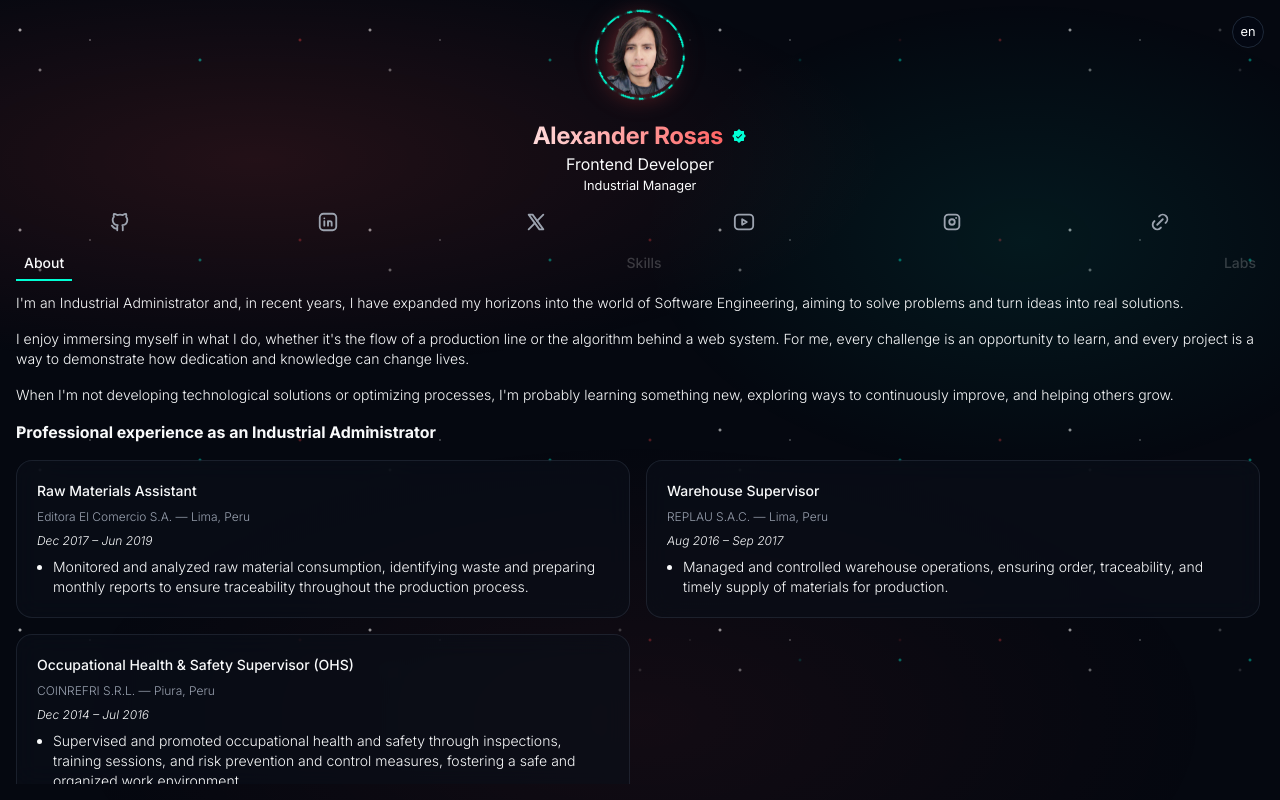
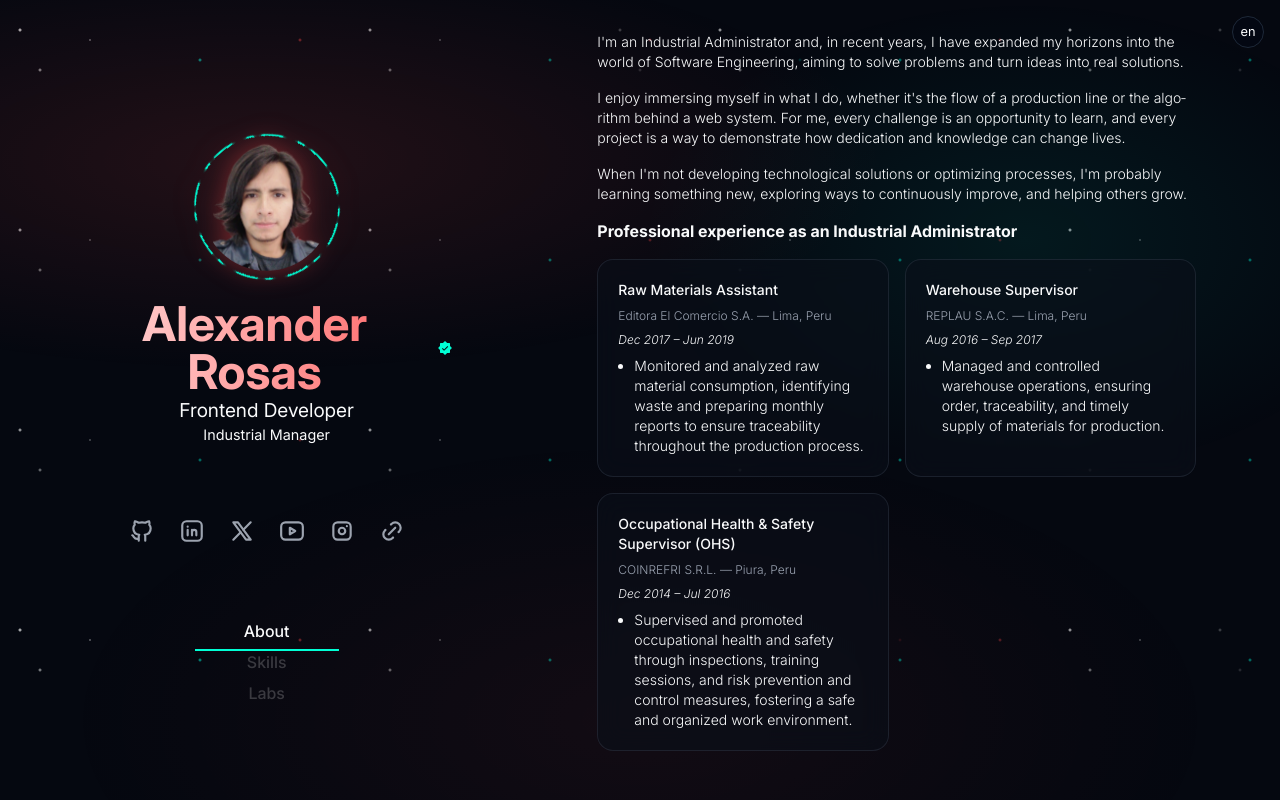
Before and after one commit to aleroses/aleroses.github.io, a React (Vite) app: page / in a window 1280 px wide. Built offline with nearby package versions, Linux system fonts and the light colour scheme.

Commit message:
style: add styles for tablet and desktop

```diff
--- a/src/App.jsx
+++ b/src/App.jsx
@@ -12,7 +12,6 @@ import { LabsPage } from "./pages/LabsPage";
 import { Navbar } from "./components/Navbar";
 import { LanguageContext } from "./context/LanguageContext";
 import { LanguageButton } from "./components/LanguageButton";
-import { DarkMode } from "./components/DarkMode";
 import { BackgroundGalaxy } from "./components/background/BackgroundGalaxy";
 
 function App() {
@@ -24,13 +23,17 @@ function App() {
 
   return (
     <BackgroundGalaxy>
-      {/* <section className="relative flex h-full w-full max-w-sm flex-col"> */}
+      <div className="flex min-h-screen flex-col md:flex-row md:gap-8 lg:gap-36">
+        <aside className="shrink-0 md:flex md:w-1/2 md:flex-col md:justify-center md:gap-14 lg:w-1/3">
+          <div className="">
             <Header />
             <ProfileHeader />
+          </div>
           <SocialMedia />
+          <Navbar />
+        </aside>
 
         <LanguageButton handleClick={handleLanguage} language={language} />
-      <Navbar />
 
         <section className="relative overflow-hidden">
           <Routes>
@@ -40,9 +43,8 @@ function App() {
 
             <Route path="/*" element={<Navigate to="/" />} />
           </Routes>
-        {/* <DarkMode /> */}
         </section>
-      {/* </section> */}
+      </div>
     </BackgroundGalaxy>
   );
 }
--- a/src/components/Experience.jsx
+++ b/src/components/Experience.jsx
@@ -1,6 +1,6 @@
 export const Experience = ({ newLang }) => {
   return (
-    <div className="grid grid-cols-1 gap-4 sm:grid-cols-2">
+    <div className="grid grid-cols-1 gap-4 sm:grid-cols-2 md:grid-cols-1 lg:grid-cols-2">
       {newLang.content.aboutMeContent.experience.items.map((job, index) => (
         <div
           key={index}
--- a/src/components/LabLink.jsx
+++ b/src/components/LabLink.jsx
@@ -32,7 +32,7 @@ export const LabLink = ({
         </span>
       ) : (
         <Icon
-          className="text-(--icon-base) transition-all duration-300 group-hover:scale-110 group-hover:text-(--icon-hover) group-hover:drop-shadow-[0_0_12px_var(--icon-shadow)]"
+          className="text-(--icon-base) transition-all duration-300 group-hover:scale-110 group-hover:text-(--icon-hover) group-hover:drop-shadow-[0_0_12px_var(--icon-shadow)] md:h-6.5 md:w-6.5"
           size={22}
         />
       )}
--- a/src/components/Navbar.jsx
+++ b/src/components/Navbar.jsx
@@ -4,8 +4,6 @@ import { LanguageContext } from "../context/LanguageContext";
 
 import en from "/src/translations/en.json";
 import es from "/src/translations/es.json";
-
-import app from "../styles/App.module.css";
 
 const NAV_ITEMS = [
   { to: "/", key: "aboutMe" },
@@ -19,13 +17,13 @@ export const Navbar = () => {
   const t = (en[language] || es[language]).navbar;
 
   return (
-    <nav className="my-4 flex w-full justify-between">
+    <nav className="my-4 flex w-full justify-between sm:justify-around md:flex-col md:items-center">
       {NAV_ITEMS.map(({ to, key }) => (
         <NavLink
           key={to}
           to={to}
           className={({ isActive }) =>
-            `relative px-2 py-1 text-sm font-medium transition-all duration-300 after:absolute after:-bottom-1 after:left-0 after:h-0.5 after:w-full after:origin-left after:scale-x-0 after:bg-[#00ffd5] after:transition-transform after:duration-300 hover:after:scale-x-100 ${
+            `relative px-2 py-1 text-sm font-medium transition-all duration-300 after:absolute after:-bottom-1 after:left-0 after:h-0.5 after:w-full after:origin-left after:scale-x-0 after:bg-[#00ffd5] after:transition-transform after:duration-300 hover:after:scale-x-100 md:flex md:w-36 md:justify-center md:text-[1rem] ${
               isActive
                 ? "after:scale-x-100"
                 : "text-white/20 hover:text-white hover:drop-shadow-[0_0_6px_#ff4d4d]"
--- a/src/components/ProfileHeader.jsx
+++ b/src/components/ProfileHeader.jsx
@@ -16,7 +16,7 @@ export const ProfileHeader = () => {
   return (
     <main className={app.profileHeaderMain}>
       <div className={app.profileHeaderMainDiv}>
-        <h1 className="animated-gradient-text text-2xl font-bold">
+        <h1 className="animated-gradient-text text-2xl font-bold md:text-3xl lg:text-5xl">
           Alexander Rosas
         </h1>
         <span>
@@ -25,7 +25,10 @@ export const ProfileHeader = () => {
       </div>
       <div className="flex flex-col">
         {newLang.header.degrees.map((item, index) => (
-          <span key={item} className="last:text-[0.8rem]">
+          <span
+            key={item}
+            className="last:text-[0.8rem] md:text-[1.2rem] md:last:text-[0.9rem]"
+          >
             {item}
           </span>
         ))}
--- a/src/components/ProfilePicture.jsx
+++ b/src/components/ProfilePicture.jsx
@@ -4,7 +4,7 @@ import graduationPhoto from "../assets/photos/profile.png";
 export const ProfilePicture = () => {
   return (
     <section className="relative flex items-center justify-center">
-      <div className="avatar-wrapper group relative flex h-22 w-22 items-center justify-center">
+      <div className="avatar-wrapper group relative flex h-22 w-22 items-center justify-center md:h-28 md:w-28 lg:h-36 lg:w-36">
         <div className="avatar-ring"></div>
         <img
           src={graduationPhoto}
--- a/src/components/SocialMedia.jsx
+++ b/src/components/SocialMedia.jsx
@@ -5,7 +5,7 @@ import { LabLink } from "./LabLink";
 
 export const SocialMedia = () => {
   return (
-    <article className="mt-4 flex justify-around text-[#00ffd5]">
+    <article className="mt-4 flex justify-center gap-6 text-[#00ffd5]">
       {socialLinks.map((item) => (
         <LabLink key={item.id} {...item} />
       ))}
--- a/src/components/background/BackgroundGalaxy.jsx
+++ b/src/components/background/BackgroundGalaxy.jsx
@@ -7,7 +7,7 @@ export const BackgroundGalaxy = ({ children }) => {
       <div className="nebula"></div>
 
       {/* Contenido */}
-      <main className="relative grid min-h-screen place-content-start p-4 text-center text-gray-50">
+      <main className="relative grid min-h-screen place-content-start p-4 text-center text-gray-50 md:p-8 lg:px-20">
         {children}
       </main>
     </div>
--- a/src/pages/LabsPage.jsx
+++ b/src/pages/LabsPage.jsx
@@ -15,7 +15,7 @@ export const LabsPage = () => {
     <div className="h-full space-y-4 overflow-y-auto pr-1 text-left text-sm font-light">
       <p>{intro}</p>
 
-      <div className="grid gap-4 sm:grid-cols-2">
+      <div className="grid gap-4 sm:grid-cols-2 md:grid-cols-1 lg:grid-cols-2">
         {projects.map((project, index) => (
           <LabCard
             key={project.id}
```
Lines whose indentation alone changed are shown as unchanged.
